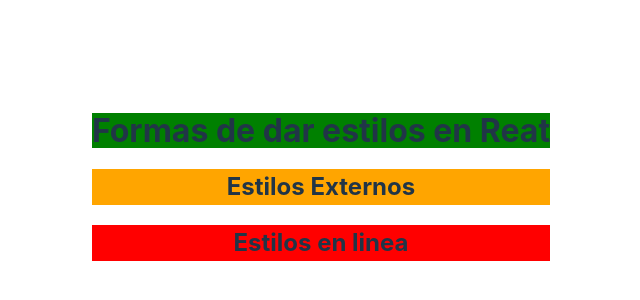
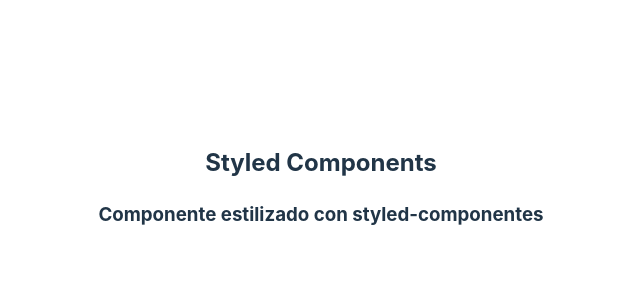
Before and after one commit to BRivasTorres/Practicing-React, a React (Vite) app in the folder learning-react/: page / in a window 1280 px wide. Shown: the part 214-514 px from the top of the page, without its empty margins (319-959 px from the left). Built offline with nearby package versions, Linux system fonts and the light colour scheme.

Commit message:
styledComponent

```diff
--- a/learning-react/src/App.tsx
+++ b/learning-react/src/App.tsx
@@ -17,6 +17,7 @@
 import References from './Components/References'
 import Forms from './Components/Forms'
 import Styles from './Components/Styles'
+import StyledComponents from './Components/StyledComponents'
 
 function App() {
   return (
@@ -42,7 +43,8 @@
       {/* <CustomHooks /> */}
       {/* <References /> */}
       {/* <Forms /> */}
-      <Styles />
+      {/* <Styles /> */}
+      <StyledComponents />
     </div>
   )
 }
--- /dev/null
+++ b/learning-react/src/Components/StyledComponents.tsx
@@ -0,0 +1,17 @@
+import React from 'react'
+import styled from "styled-components"
+
+const StyledComponents = () => {
+    const Myh3 = styled.h3`
+        color: orange:
+    `
+
+    return (
+        <>
+            <h2>Styled Components</h2>
+            <Myh3>Componente estilizado con styled-componentes</Myh3>
+        </>
+    )
+}
+
+export default StyledComponents
```
